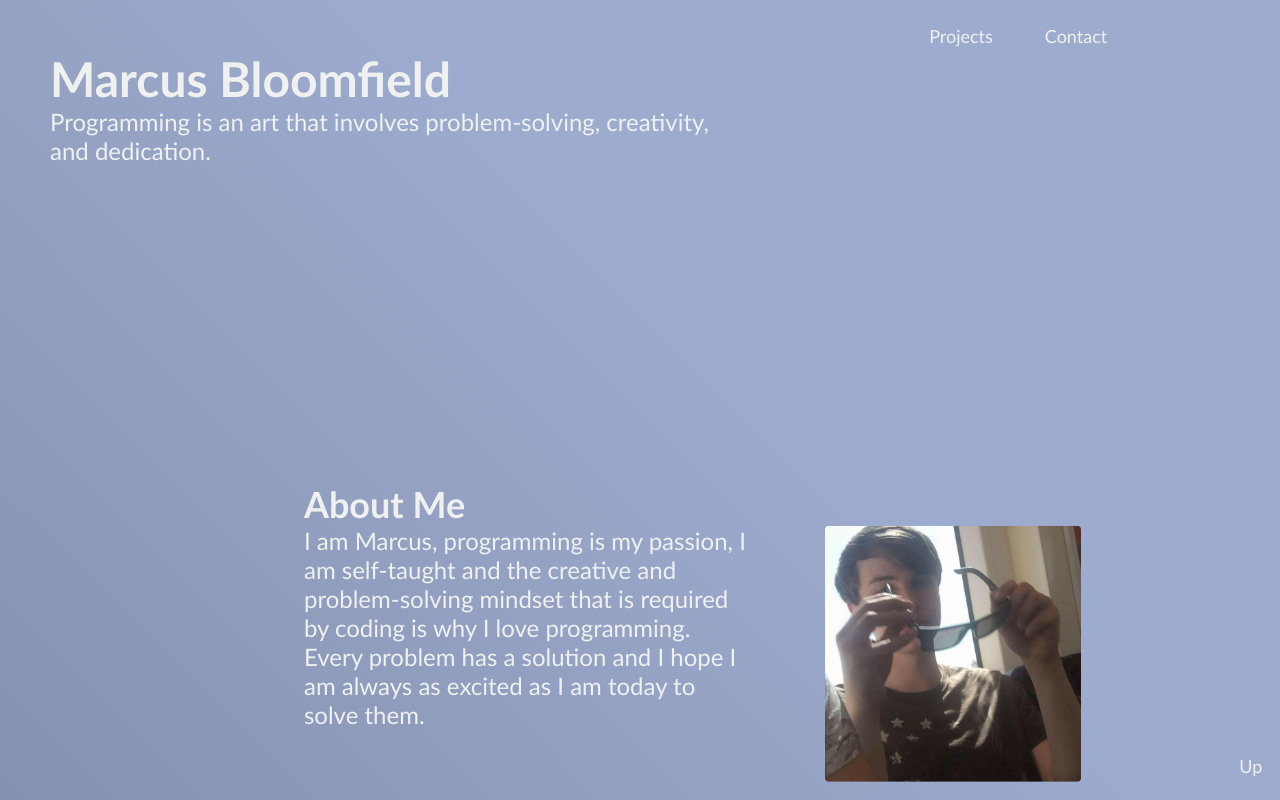
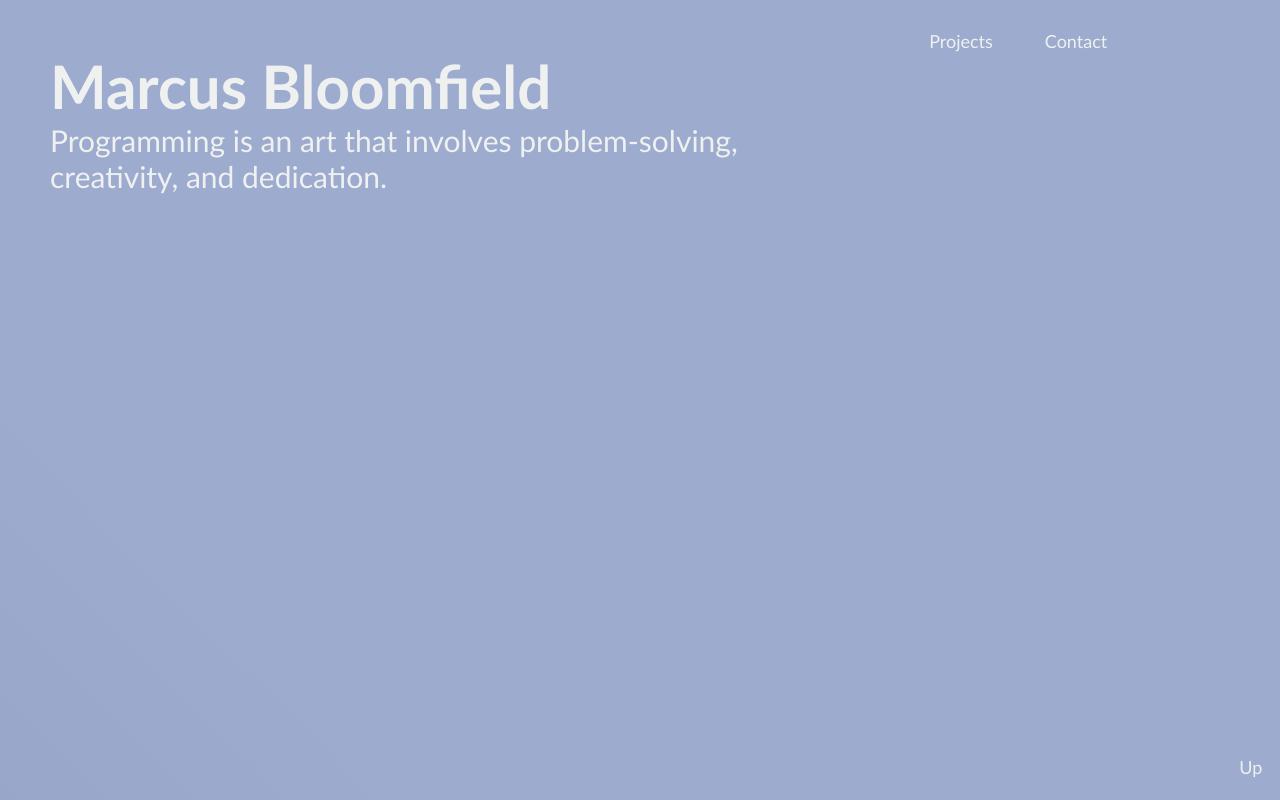
Before and after one commit to MarcusBloomfield/ResumeWebsiteV3, a React (Create React App) app: page / in a window 1280 px wide. Shown: the top 800 px of the page. Built offline with nearby package versions, Linux system fonts and the light colour scheme.

Commit message:
Tweaks to mobile layout

```diff
--- a/src/Components/AllCards.js
+++ b/src/Components/AllCards.js
@@ -6,12 +6,12 @@ export default function AllCards() {
         <Card className="aboutMe" photoAddress="./ProfilePic.jpg" title=" About Me" details="
 I am Marcus, programming is my passion, I am self-taught and the creative and problem-solving mindset that is required by coding is why I love programming. Every problem has a solution and I hope I am always as excited as I am today to solve them. " />
         <Card className="philosophy" title="Philosophy" details=" I strongly believe in coding the right way and I rigorously follow Robert C. Martin's clean coding philosophy." />
-        <Card className="summary" title="Summary" details=" I am always learning, and constantly developing my skills, I love programming, developing systems, and creating applications. I am always working on another project in my spare time to both expand my knowledge base and for my own enjoyment." />
         <Card className="howILearned" title="How I learned to program" details="I found unity and decided to make my dream game right away. Of course, with no programming experience, this was an extremely hard challenge. However being who I am I never gave up, failure after failure after failure, moving goalposts, on a roller coaster of challenges I kept going. Now my game is still not finished, I am still working on it, but now I am deeply familiar with c# and unity and have developed a deep love for programming." />
         <Card className="passion" title="Passion" details="Programming is my passion. For a long time, I had no idea what I wanted to do but finally, I have found something I thoroughly enjoy doing day in and day out. When I am programming time flies by, I lose days and have to pull myself away from the computer to go do other things." />
         <Card className="education" title="Education"
             details="2020 - 2021 Certificate IV in Programming, UpSkilledI have completed certificate four in programming. In this course, I learn agile development processes, application documentation, .Net, C#, SQL, and Xamarin. "
             details2="2018 - Current Self-Taught I have been on a rigorous self-education journey ever since I began to mess with programming back in 2018. I love programming and will always love learning new languages as well as building on what I already know." />
         <Card className="experience" title="Experience" details="2018 - Current Unity, C# Developer In 2019 my first app launched on the Google Play Store. I have also been working on smaller side projects which include smaller games and react-based websites as well as my passion project. My passion project is a city-building strategy game that has an in-game intelligence system, which is intended to allow for a greater level of realism. Making games is a huge challenge but I welcome it. I am also currently working on an ambitious 3d VR game with a couple of good friends." />
+        <Card className="summary" title="Summary" details=" I am always learning, and constantly developing my skills, I love programming, developing systems, and creating applications. I am always working on another project in my spare time to both expand my knowledge base and for my own enjoyment." />
     </>)
 }
--- a/src/Components/ProjectGrid.js
+++ b/src/Components/ProjectGrid.js
@@ -5,10 +5,10 @@ export default function ProjectTiles({ ...props }) {
     return (
         <div className="projectGridContainer">
             <div className="projectGrid">
-                <ProjectTile setTrigger={props.setTPG} array={props.array} title="The Plane Game" info="The plane game is a fully 3d, physcics driven, rogue-like, arena survival game." />
-                <ProjectTile setTrigger={props.setHardship} array={props.array} title="Hardship" info="Hardship is my dream game. It is a city building, survival game in which the player has to lead their civilization to prosperity." />
+                <ProjectTile setTrigger={props.setTPG} array={props.array} title="ThePlaneGame" info="The plane game is a 3d, physcics driven, rogue-like, arena survival game." />
+                <ProjectTile setTrigger={props.setHardship} array={props.array} title="Hardship" info="Hardship is a city building, survival game where the player has to lead their civilization to prosperity." />
                 <ProjectTile setTrigger={props.setZomBoy} array={props.array} title="ZomBoy" info="ZomBoy is a 2d, endless, dungeon survival game." />
-                <ProjectTile setTrigger={props.setIsland} array={props.array} title="Unity 3D Random Island Generation" info="This is a fully 3d island generator that uses perlin noise and a fall off map in order to create a dynamic 3d terrain." />
+                <ProjectTile setTrigger={props.setIsland} array={props.array} title="Island Generation" info="A 3d island generator that uses perlin noise and a fall off map to create an island." />
             </div>
         </div>
     );
--- a/src/Css/Card.css
+++ b/src/Css/Card.css
@@ -5,12 +5,9 @@
     padding: 3%;
     width: 777px;
     height: 300px;
-    overflow: hidden;
-    text-overflow: ellipsis;
 
     animation: shakeY 22s linear infinite;
     animation-play-state: running;
-    overflow: hidden;
 }
 
 .card:hover {
--- a/src/Css/Common.css
+++ b/src/Css/Common.css
@@ -24,6 +24,6 @@ body {
 
 @media only screen and (max-width: 1900px) {
     body {
-        font-size: 24px;
+        font-size: 30px;
     }
 }
--- a/src/Css/Home.css
+++ b/src/Css/Home.css
@@ -17,7 +17,7 @@
         flex-direction: column;
         justify-content: center;
         padding: 50px;
-        row-gap: 300px;
+        row-gap: 1000px;
         background: rgb(42, 43, 46);
         background: linear-gradient(45deg, rgba(42, 43, 46, 1) 5%, #9dabcf 88%);
     }
--- a/src/Css/ProjectGrid.css
+++ b/src/Css/ProjectGrid.css
@@ -20,7 +20,7 @@
         display: flex;
         flex-wrap: wrap;
         justify-content: center;
-        row-gap: 111px;
+        row-gap: 200px;
         column-gap: 100px;
     }
 
--- a/src/Css/ProjectPopUp.css
+++ b/src/Css/ProjectPopUp.css
@@ -1,6 +1,20 @@
+@media only screen and (min-width: 1920px) {
+    .popUp {
+        grid-column: 3/3;
+        grid-row: 10/10;
+    }
+}
+
+@media only screen and (max-width: 1900px) {
+    .popUp {
+        position: absolute;
+        top: 11320px;
+    }
+}
+
+
+
 .popUp {
-    grid-column: 3/3;
-    grid-row: 10/10;
     background-color: hsla(225, 15%, 69%, 0.022);
 
     display: grid;
@@ -12,6 +26,7 @@
     height: 671px;
 
     padding: 15px;
+
 
     animation: fadeIn .5s linear;
     animation-play-state: running;
```
Also changed, not shown: 1 other file (tests, documents, lock files or other folders).
